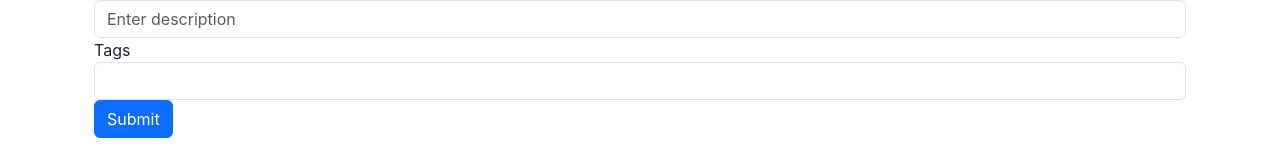
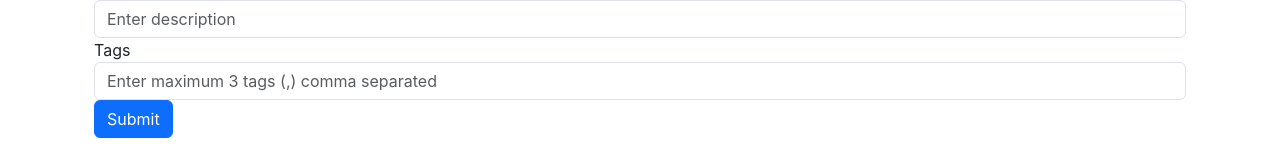
Before and after one commit to Taahaomer/InoteBook, a React (Create React App) app: page /home in a window 1280 px wide. Shown: the part 262-414 px from the top of the page. Built offline with nearby package versions, Linux system fonts and the light colour scheme; no server answers.

Commit message:
maximum 3 tags feature

```diff
--- a/src/components/AddNote.js
+++ b/src/components/AddNote.js
@@ -19,11 +19,16 @@ function AddNote() {
           alert("Title can not be empty")
       }
 
+      // checking if there are more than 3 tags
+      let abc=note.tags.toString().split(/,\s*/)
+      console.log(abc.length())
+
       addNote(note.title, note.description, note.tags)
       setNote({title:"" , description:"", tags:""})
     }
 
     const onChange = (e) => {
+
       setNote({...note, [e.target.name]:e.target.value})
     }
   return (
@@ -42,7 +47,7 @@ function AddNote() {
           </div>
           <div className="form-group">
             <label htmlFor="tags">Tags</label>
-            <input type="text" className="form-control" id="tags" name="tags" value={note.tags} placeholder="" onChange={onChange}/>
+            <input type="text" className="form-control" id="tags" name="tags" value={note.tags} placeholder="Enter maximum 3 tags (,) comma separated" onChange={onChange}/>
           </div>
           <button type="submit" className="btn btn-primary" onClick={handleClick}>Submit</button>
         </form>
```
Also changed, not shown: 1 other file (tests, documents, lock files or other folders).
